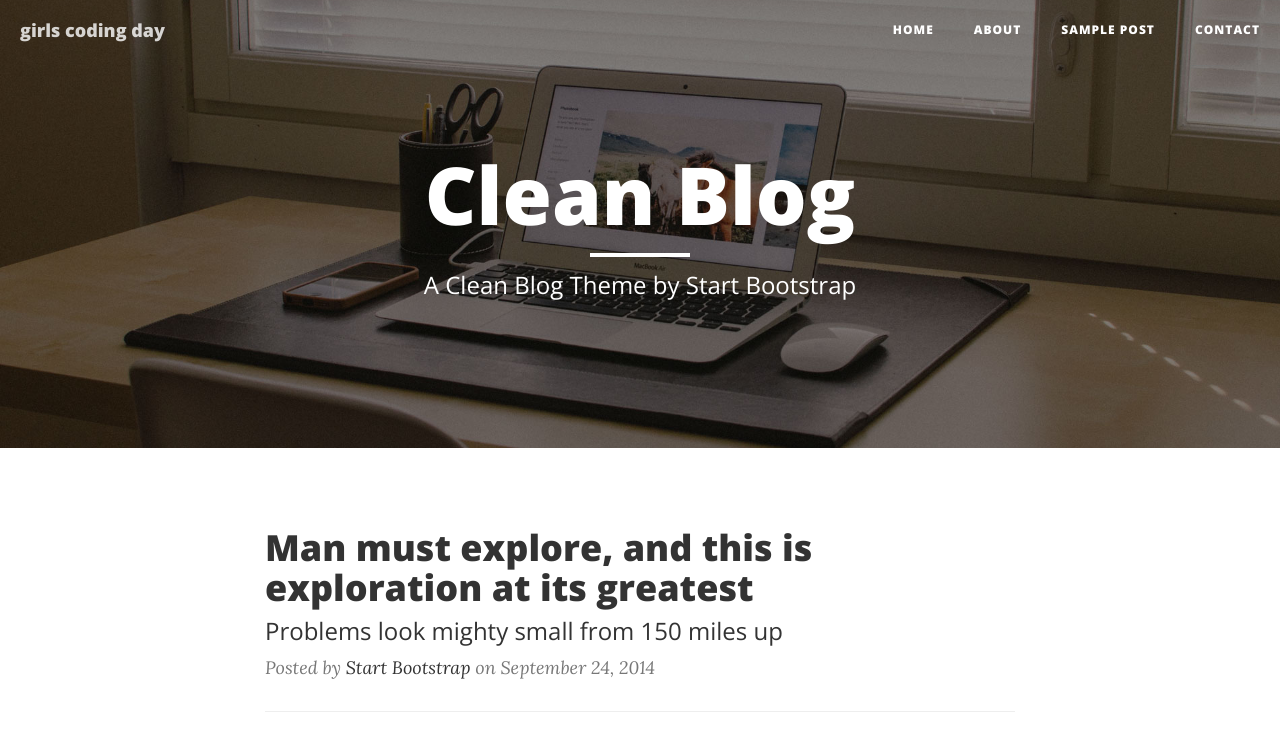
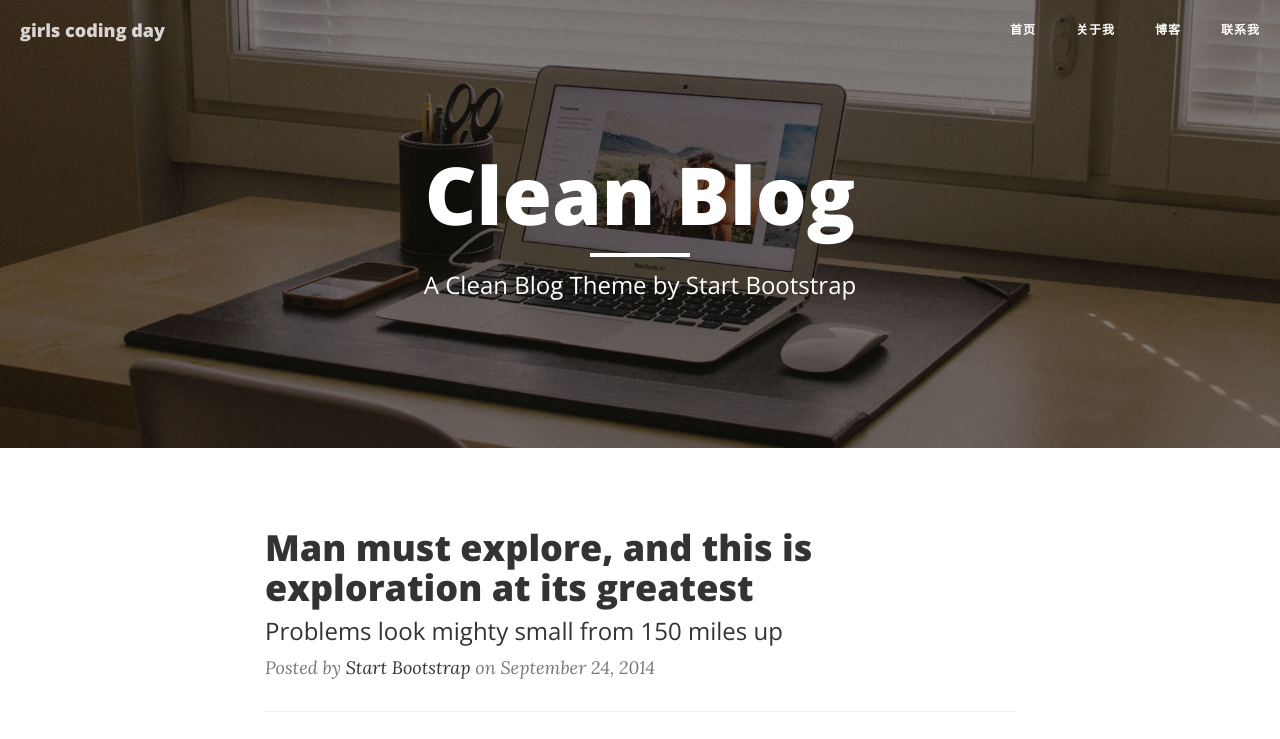
Before and after one commit to littletwoblack/GirlsCodingDayDemo, a website: page index.html in a window 1280 px wide. Shown: the top 739 px of the page. Drawn offline with nearby package versions, Linux system fonts and the light colour scheme.

Commit message:
修改nav
修改nav的英文为中文

```diff
--- a/index.html
+++ b/index.html
@@ -49,16 +49,16 @@
             <div class="collapse navbar-collapse" id="bs-example-navbar-collapse-1">
                 <ul class="nav navbar-nav navbar-right">
                     <li>
-                        <a href="index.html">Home</a>
+                        <a href="index.html">首页</a>
                     </li>
                     <li>
-                        <a href="about.html">About</a>
+                        <a href="about.html">关于我</a>
                     </li>
                     <li>
-                        <a href="post.html">Sample Post</a>
+                        <a href="post.html">博客</a>
                     </li>
                     <li>
-                        <a href="contact.html">Contact</a>
+                        <a href="contact.html">联系我</a>
                     </li>
                 </ul>
             </div>
```
